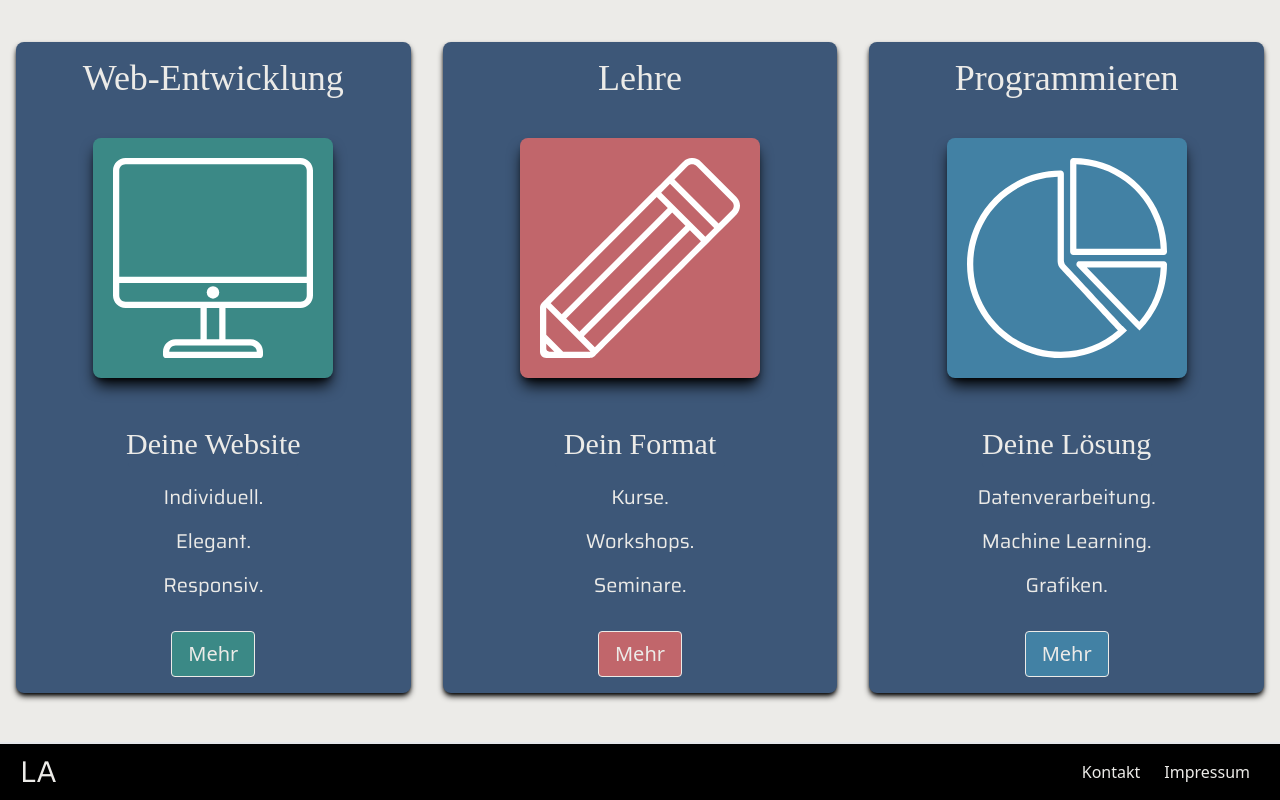
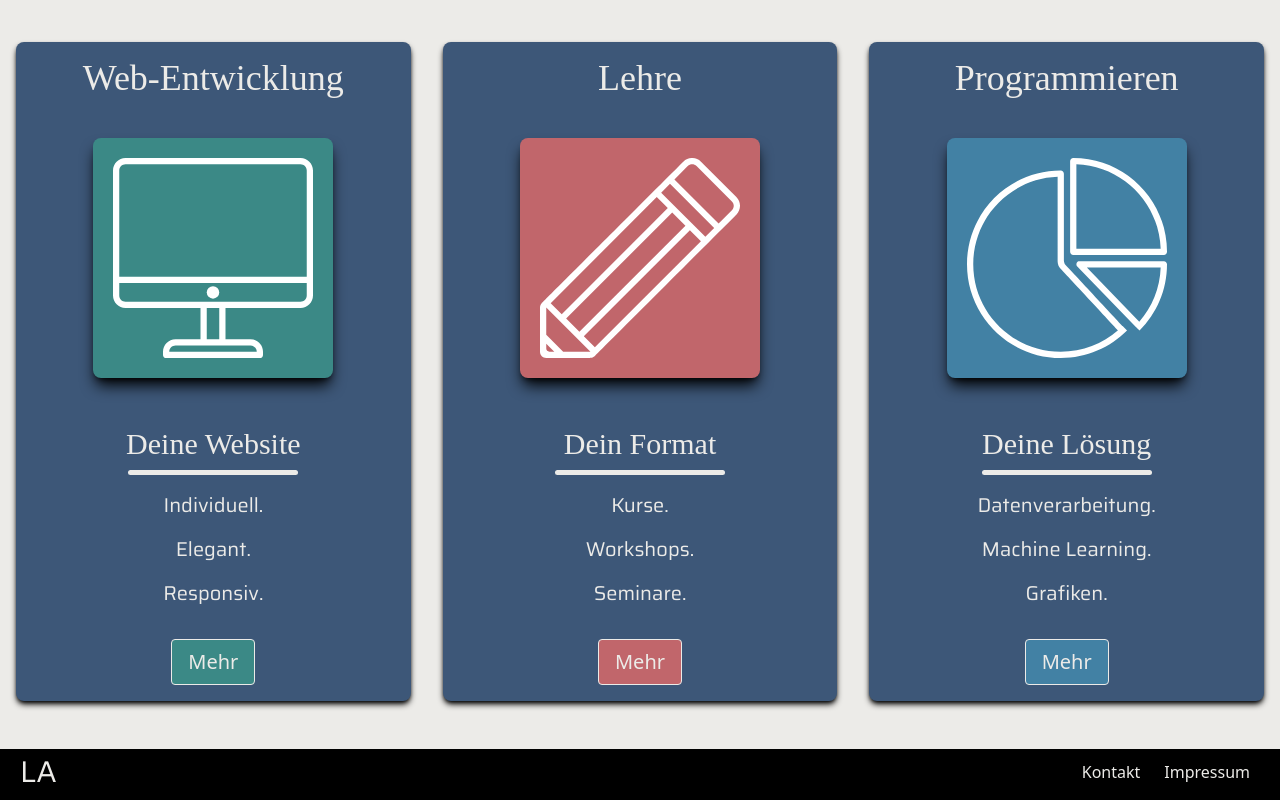
Before and after one commit to louziferr/luzie-website, a Next.js app: page / in a window 1280 px wide. Shown: the part 1050-1850 px from the top of the page. Built offline with nearby package versions, Linux system fonts and the light colour scheme; a web font is replaced by a local one; what tailwindcss-animated would draw is missing.

Commit message:
quick fix

```diff
--- a/components/skills_card.tsx
+++ b/components/skills_card.tsx
@@ -29,7 +29,7 @@ export default function SkillsCard({
             <img src={image} alt="image" width="200" />
           </div>
           <p className="text-3xl mt-10 font-jockey text-white">{subheadline}</p>
-          <div className="bg-darkBlue h-[5px] rounded animate-[grow_5s_ease-in-out_infinite]"></div>
+          <div className="bg-white mt-2 h-[5px] rounded animate-[grow_5s_ease-in-out_infinite]"></div>
           {keywords.map((item, itemIndex) => (
             <p key={itemIndex} className="text-xl mt-4 text-white">
               {item}
```
